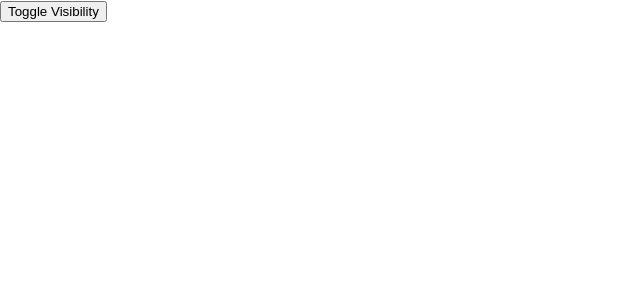
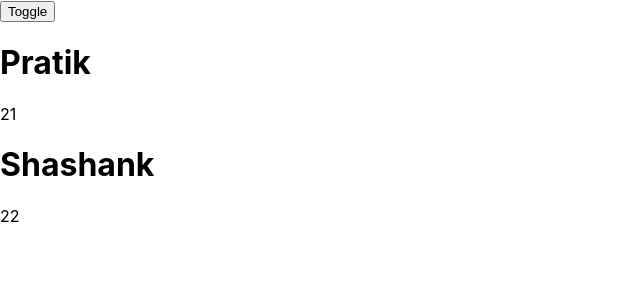
Before and after one commit to ThePratikSah/reactapp, a React (Create React App) app: page / in a window 1280 px wide. Shown: the top 300 px of the page, without its empty margins (0-640 px from the left). Built offline with nearby package versions, Linux system fonts and the light colour scheme.

Commit message:
Working deep with states

```diff
--- a/src/components/App.jsx
+++ b/src/components/App.jsx
@@ -1,29 +1,43 @@
-import React, { Component } from "react";
+import React from "react"
+import Person from "./Person";
 
-class App extends Component {
-  constructor() {
-    super();
-    this.state = {
-      name: "Pratik",
-    };
+class App extends React.Component {
+  state = {
+    person: [
+      { name: "Pratik", age: 21 },
+      { name: "Shashank", age: 22 }
+    ],
+    show: true
   }
 
-  changeName = () => {
-    this.setState({
-      name: "Pratik Sah",
-    });
-  };
+  toggleContent = () => {
+    let showState = this.state.show;
+    this.setState({show: !showState});
+  }
 
-  render() {
+  deletePerson = (personIndex) => {
+    const person = this.state.person;
+    person.splice(personIndex, 1);
+    this.setState({person: person});
+  }
+
+  render () {
+    let persons = null;
+    if (this.state.show) {
+      persons = (
+        this.state.person.map((persons, index) => {
+          return <Person click={() => this.deletePerson(index)} name={persons.name} age={persons.age}/>
+        })
+      )
+    }
+
     return (
-      <div>
-        <label htmlFor="">Name: {this.state.name}</label>
-        <input type="text" />
-        <p>{this.state.name}</p>
-        <button onClick={this.changeName}>Change Name</button>
-      </div>
+      <>
+        <button onClick={this.toggleContent}>Toggle</button>
+        {persons}
+      </>
     );
   }
 }
 
-export default App;
+export default App
--- a/src/components/HooksEx.jsx
+++ /dev/null
@@ -1,33 +0,0 @@
-import React, { useState } from "react";
-
-const HooksEx = () => {
-  const [name, setname] = useState(() => "Pratik");
-  const [visible, setvisible] = useState(() => false);
-  const nameChangeHandler = (event) => setname(event.target.value);
-
-  let input = null;
-
-  if (visible) {
-    input = (
-      <>
-        <label>{name}</label>
-        <input type="text" onChange={nameChangeHandler} value={name} />
-      </>
-    );
-  }
-
-  return (
-    <>
-      <button
-        onClick={() => {
-          setvisible((visible) => !visible);
-        }}
-      >
-        Toggle Visibility
-      </button>
-      {input}
-    </>
-  );
-};
-
-export default HooksEx;
--- /dev/null
+++ b/src/components/Person.jsx
@@ -0,0 +1,14 @@
+import React from "react";
+
+class Person extends React.Component {
+  render() {
+    return (
+      <div onClick={this.props.click}>
+        <h1 className="personName">{this.props.name}</h1>
+        <p className="personName">{this.props.age}</p>
+      </div>
+    );
+  }
+}
+
+export default Person;
--- a/src/index.js
+++ b/src/index.js
@@ -1,13 +1,8 @@
 import React from "react";
 import ReactDOM from "react-dom";
 import "./index.css";
-// import App from "./components/App";
-import HooksEx from "./components/HooksEx";
+import App from "./components/App"
 
-ReactDOM.render(
-  <React.StrictMode>
-    {/* <App /> */}
-    <HooksEx />
-  </React.StrictMode>,
+ReactDOM.render(<App/>,
   document.getElementById("root")
 );
```
